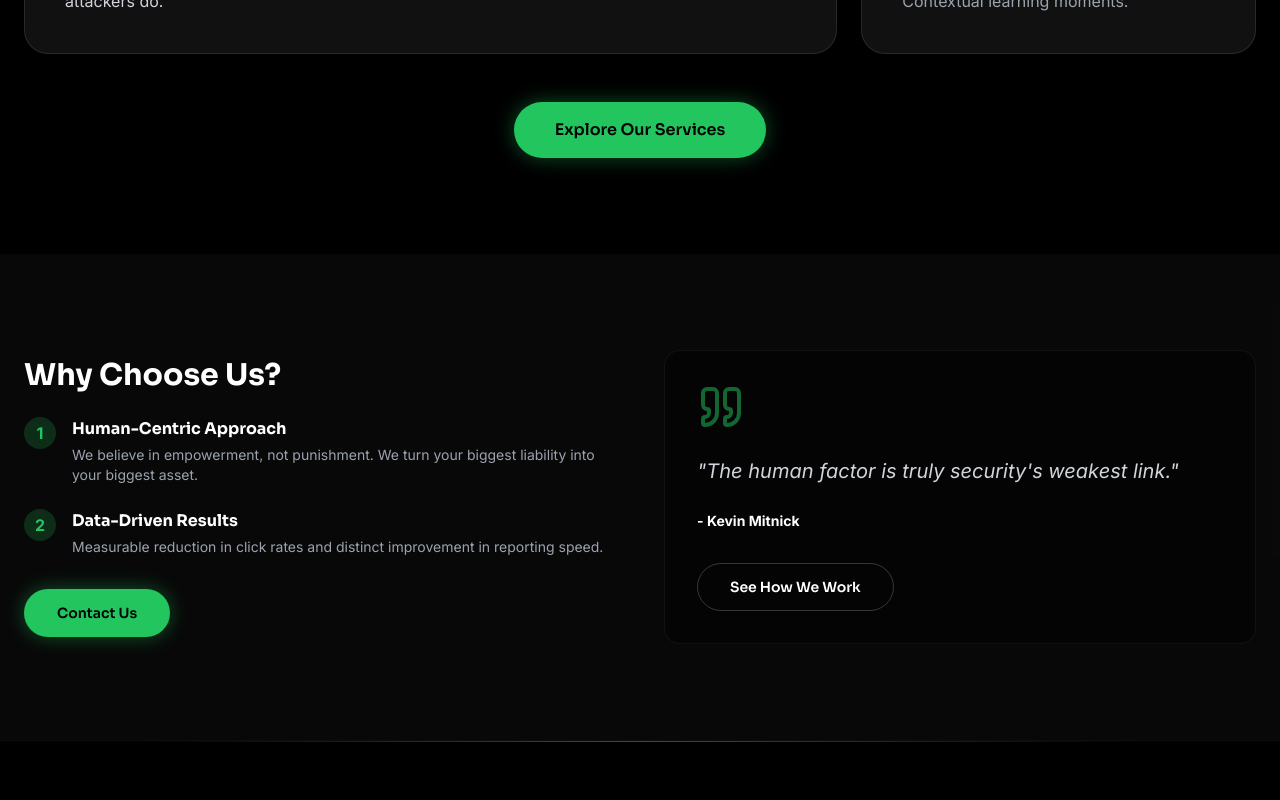
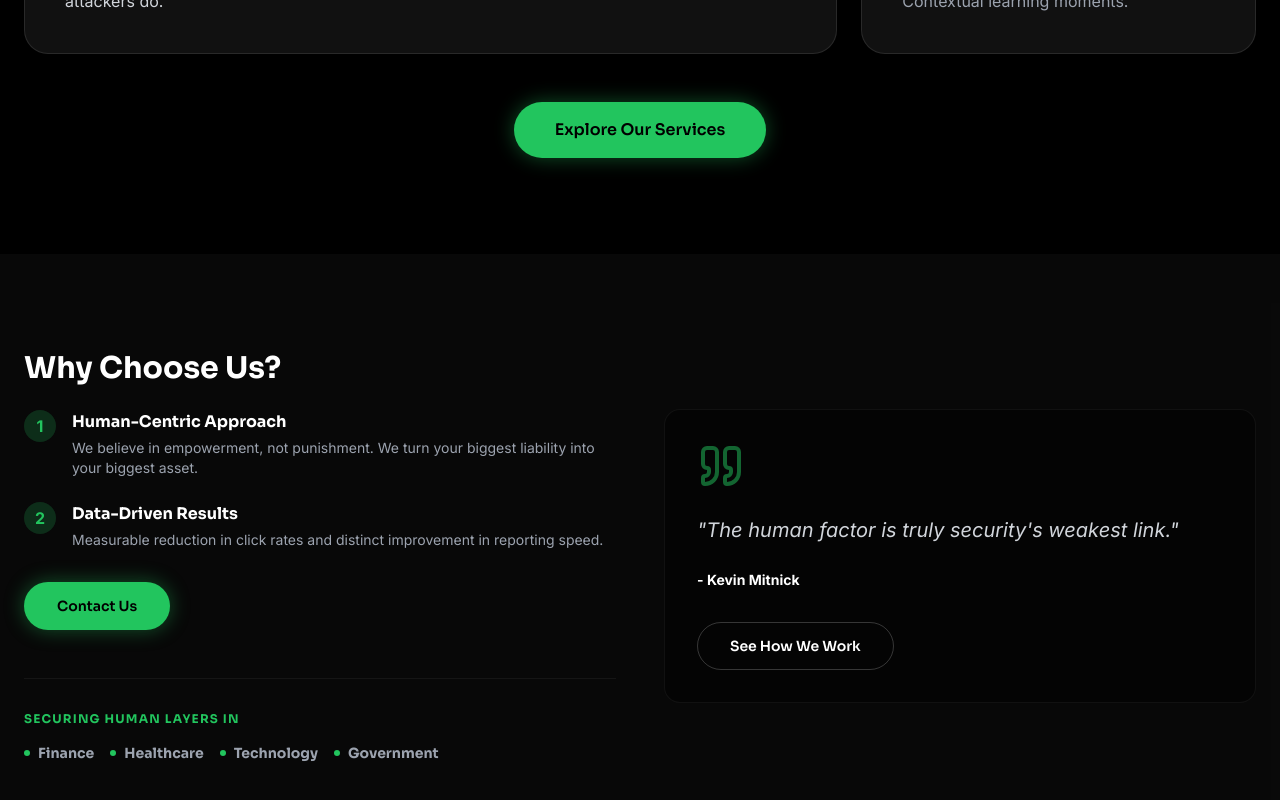
Before and after one commit to chipardo/Human-Layer-Security, a React (Vite) app: page / in a window 1280 px wide. Shown: the part 1984-2784 px from the top of the page. Built offline with nearby package versions, Linux system fonts and the light colour scheme.

Commit message:
Update App.tsx

```diff
--- a/src/App.tsx
+++ b/src/App.tsx
@@ -219,9 +219,9 @@ const Home = () => {
           <h2 className="text-4xl font-bold text-white mb-4">How We Work</h2>
           <p className="text-gray-400 max-w-2xl mx-auto">From user as a problem to user as a sensor. A 4-step monthly cycle.</p>
         </div>
-        <motion.div variants={staggerContainer} initial="hidden" whileInView="visible" viewport={{ once: true }} className="grid md:grid-cols-4 gap-4 mb-12">
+        <motion.div variants={staggerContainer} initial="hidden" whileInView="visible" viewport={{ once: true }} className="flex md:grid md:grid-cols-4 gap-4 mb-12 overflow-x-auto md:overflow-visible pb-8 md:pb-0 snap-x snap-mandatory px-4 md:px-0 -mx-4 md:mx-0">
           {[{ t: "Simulate", d: "We send monthly controlled phishing campaigns.", i: Mail }, { t: "Educate", d: "Instant micro-trainings for those who click.", i: FileText }, { t: "Report", d: "Comprehensive vulnerability trend analysis.", i: Activity }, { t: "Improve", d: "Hardening the human operating system over time.", i: CheckCircle }].map((s, i) => (
-            <motion.div variants={fadeInUp} key={i} className="group relative p-8 rounded-2xl bg-white/5 border border-white/5 hover:bg-white/10 transition-colors">
+            <motion.div variants={fadeInUp} key={i} className="group relative p-8 rounded-2xl bg-white/5 border border-white/5 hover:bg-white/10 transition-colors min-w-[300px] md:min-w-0 snap-center">
               <div className="absolute top-0 right-0 p-4 text-7xl font-bold text-white/5 font-display select-none group-hover:text-white/10 transition-colors">0{i + 1}</div>
               <div className="w-12 h-12 bg-primary/20 rounded-xl flex items-center justify-center mb-6 group-hover:scale-110 transition-transform"><s.i className="w-6 h-6 text-primary" /></div>
               <h3 className="text-xl font-bold text-white mb-2">{s.t}</h3>
@@ -280,6 +280,17 @@ const Home = () => {
             </ul>
             <div className="mt-8">
               <Link to="/contact"><Button>Contact Us</Button></Link>
+            </div>
+
+            {/* Trusted Industries */}
+            <div className="mt-12 pt-8 border-t border-white/5">
+              <h5 className="text-xs font-bold text-primary tracking-widest uppercase mb-4">Securing Human Layers In</h5>
+              <div className="flex flex-wrap gap-4 text-gray-400 font-display font-bold text-sm">
+                <span className="flex items-center gap-2"><div className="w-1.5 h-1.5 rounded-full bg-primary" /> Finance</span>
+                <span className="flex items-center gap-2"><div className="w-1.5 h-1.5 rounded-full bg-primary" /> Healthcare</span>
+                <span className="flex items-center gap-2"><div className="w-1.5 h-1.5 rounded-full bg-primary" /> Technology</span>
+                <span className="flex items-center gap-2"><div className="w-1.5 h-1.5 rounded-full bg-primary" /> Government</span>
+              </div>
             </div>
           </div>
           <div className="p-8 rounded-2xl bg-black/40 border border-white/5">
```
